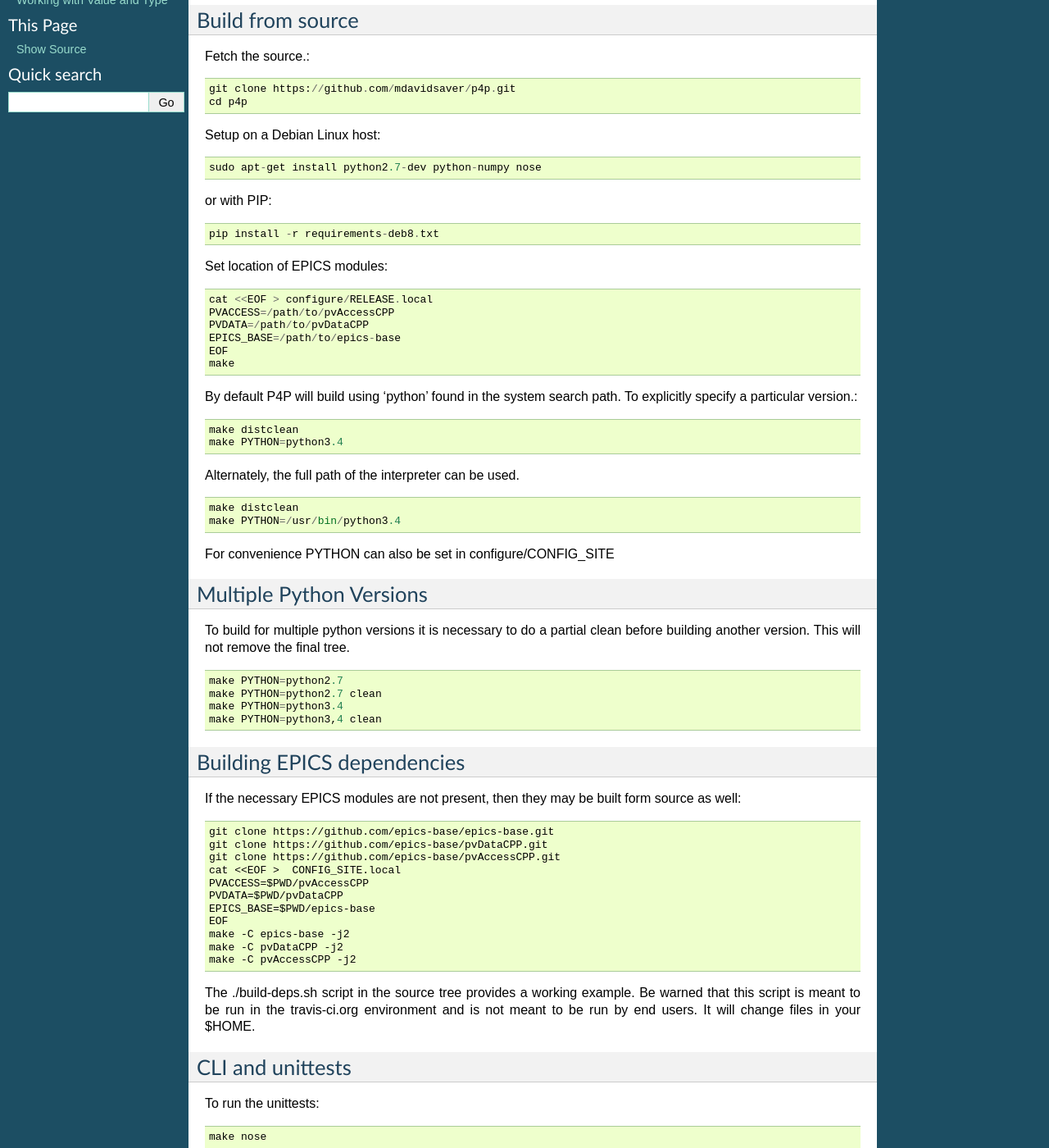
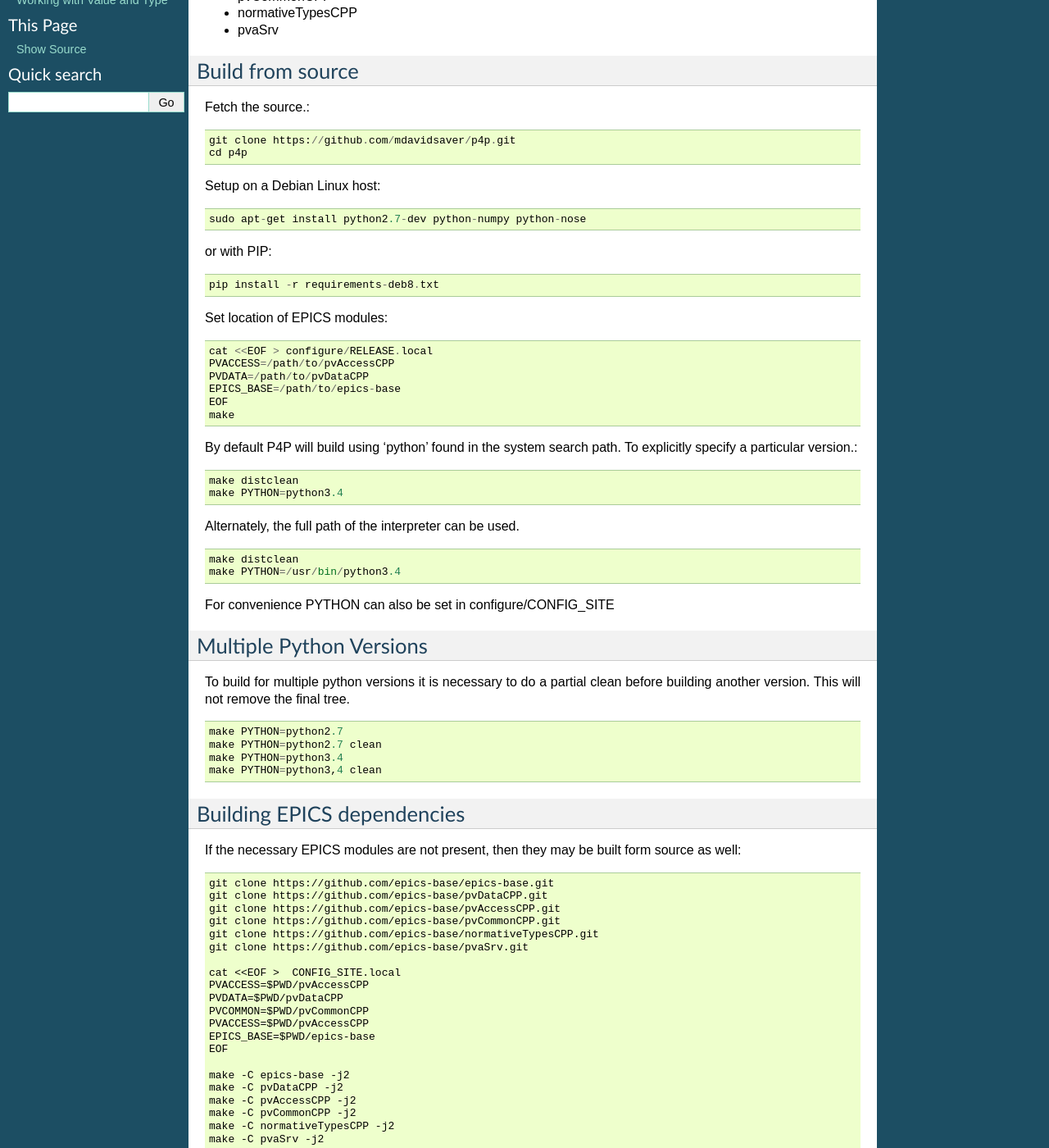
Before and after one commit to epics-base/p4p, a Sphinx documentation site: the page built from documentation/building.rst, in a window 1280 px wide and 1400 px high, scrolled down 268 px. Shown: the whole window at 82% size. Built offline with Sphinx 7.4.7, drawn with Linux system fonts in a browser that asks for light colours; pages that are not in the unit, such as notebooks, are missing from menus.

Commit message:
edits to build and client; added example and walkthrough

```diff
--- a/documentation/building.rst
+++ b/documentation/building.rst
@@ -9,6 +9,9 @@
 * EPICS Base >= 3.14.12
 * PVDataCPP (unreleased)
 * PVAccessCPP (unreleased)
+* pvCommonCPP
+* normativeTypesCPP
+* pvaSrv
 
 Build from source
 -----------------
@@ -20,7 +23,7 @@
 
 Setup on a Debian Linux host::
 
-   sudo apt-get install python2.7-dev python-numpy nose
+   sudo apt-get install python2.7-dev python-numpy python-nose
 
 or with PIP::
 
@@ -68,14 +71,24 @@
    git clone https://github.com/epics-base/epics-base.git
    git clone https://github.com/epics-base/pvDataCPP.git
    git clone https://github.com/epics-base/pvAccessCPP.git
+   git clone https://github.com/epics-base/pvCommonCPP.git
+   git clone https://github.com/epics-base/normativeTypesCPP.git
+   git clone https://github.com/epics-base/pvaSrv.git
+
    cat <<EOF >  CONFIG_SITE.local
    PVACCESS=$PWD/pvAccessCPP
    PVDATA=$PWD/pvDataCPP
+   PVCOMMON=$PWD/pvCommonCPP
+   PVACCESS=$PWD/pvAccessCPP
    EPICS_BASE=$PWD/epics-base
    EOF
+
    make -C epics-base -j2
    make -C pvDataCPP -j2
    make -C pvAccessCPP -j2
+   make -C pvCommonCPP -j2
+   make -C normativeTypesCPP -j2
+   make -C pvaSrv -j2
 
 The ./build-deps.sh script in the source tree provides a working example.
 Be warned that this script is meant to be run in the travis-ci.org environment
--- a/documentation/conf.py
+++ b/documentation/conf.py
@@ -31,7 +31,7 @@
 extensions = [
     'sphinx.ext.autodoc',
     'sphinx.ext.viewcode',
-    'sphinx.ext.graphviz',
+    'sphinx.ext.graphviz'
 ]
 
 # Add any paths that contain templates here, relative to this directory.
--- a/documentation/index.rst
+++ b/documentation/index.rst
@@ -20,6 +20,8 @@
    server
    rpc
    internal
+   example
+   walkthrough
 
 Indices and tables
 ==================
```
Also changed, not shown: documentation/client.rst (+9 -1 lines).
